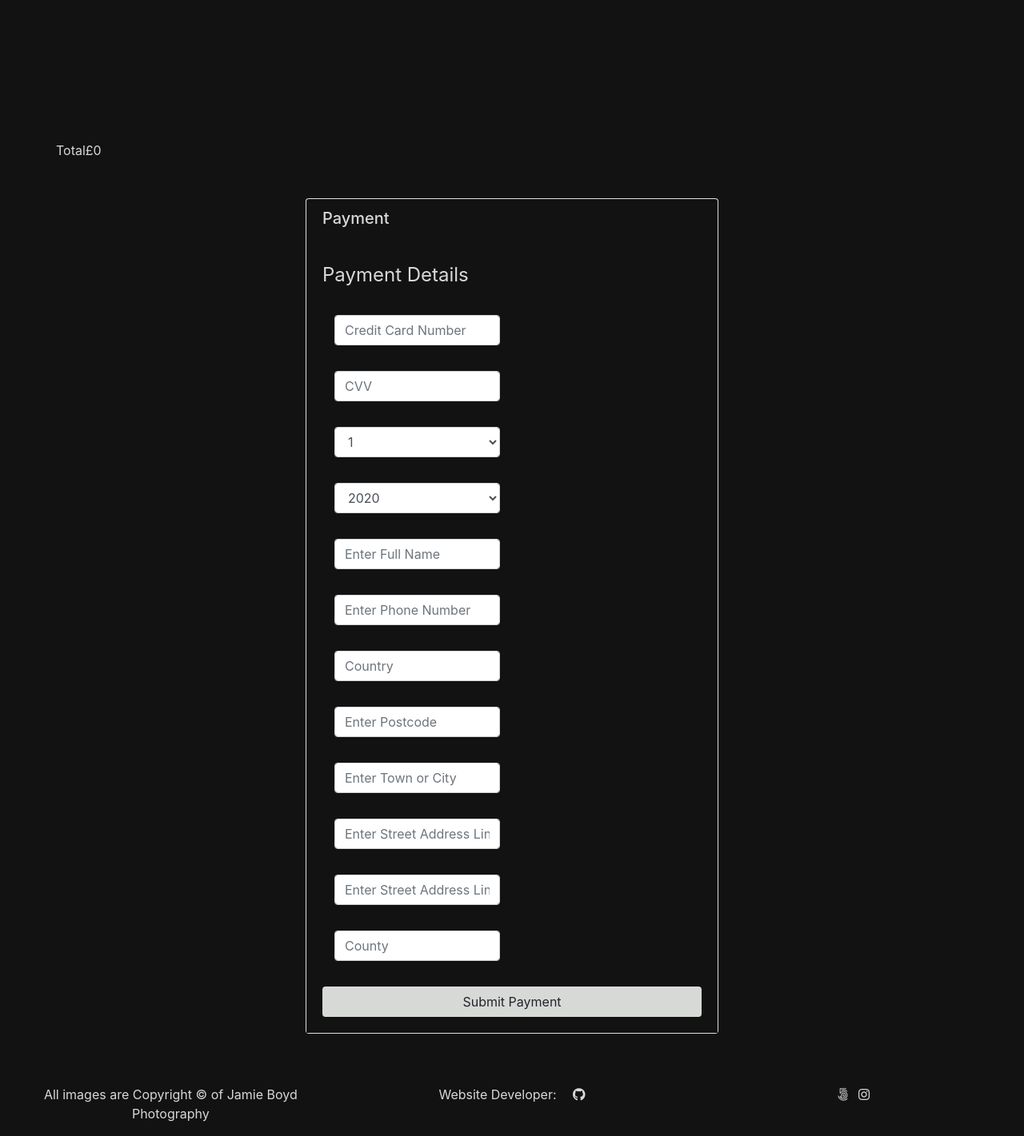
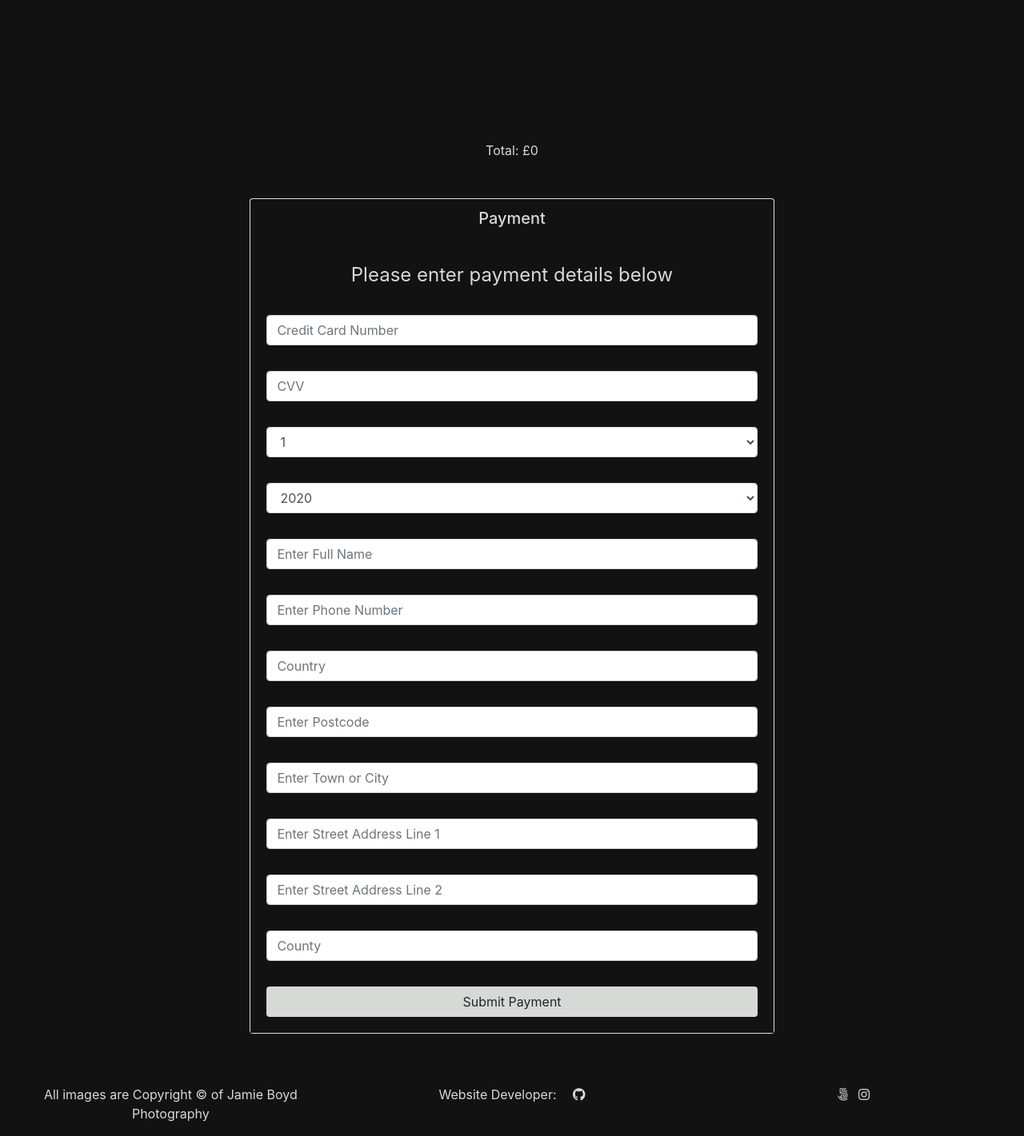
Before and after one commit to jboyd8/jamieboydphotography, a Django app: a page that uses templates/checkout/checkout.html in a window 1280 px wide. Shown: the part 80-1501 px from the top of the page at 80% size. Run offline with Django 3.2, Linux system fonts and the light colour scheme; the visitor is signed in with stand-in values (Sample User, id 1); some libraries are stand-ins or nearby versions.

Commit message:
feat: added styles and structure to checkout page

```diff
--- a/jamieboydphoto/static/css/style.css
+++ b/jamieboydphoto/static/css/style.css
@@ -325,6 +325,28 @@ section {
     text-align: center;
 }
 
+/* Checkout */
+
+.checkout-total-row {
+    justify-content: center;
+}
+
+.checkout-col {
+    padding-left: 7.5%;
+    padding-right: 7.5%;
+}
+
+@media (min-width: 768px) {
+    .checkout-col {
+        padding-right: 20%;
+        padding-left: 20%;
+    }
+}
+
+.checkout-card {
+    text-align: center;
+}
+
 /* Footer */
 #main-footer {
     height: 5%;
--- a/templates/checkout/checkout.html
+++ b/templates/checkout/checkout.html
@@ -6,30 +6,15 @@
 
 {% block content %}
 <section class="container login-body">
-    <div class="row">
-        {% for item in cart_items %}
-        <div class="col-md-6 mx-auto">
-            <div class="card">
-                <div class="card-body">
-                    <div style="background-image: {{ item.product.image }}"></div>
-                </div>
-                <div class="card-body">
-                    <h5>{{ item.product.name }}</h5>
-                    <p>{{ item.product.description }}</p>
-                    <p>{{ item.quantity }}</p>
-                    <p>{{ item.product.price }}</p>
-                </div>
-            </div>
+    <div class="row checkout-total-row">
+        <div>
+            <p>Total: £{{ total }}</p>
         </div>
-        {% endfor %}
-    </div>
-    <div class="row">
-        <p>Total</p>
-        <p>£{{ total }}</p>
+
     </div>
     <div class="row contact-row">
-        <div class="col-md-6 mx-auto">
-            <div class="card">
+        <div class="col-12 mx-auto checkout-col">
+            <div class="card checkout-card">
                 <div class="card-header user-card-header">
                     <h5>Payment</h5>
                 </div>
@@ -37,17 +22,17 @@
                     <!-- Flashes alerts -->
                     {% include 'partials/_alerts.html' %}
                     <form action="{% url 'checkout' %}" method="POST" id="payment-form">
-                        <legend>Payment Details</legend>
+                        <legend>Please enter payment details below</legend>
                         <div id="credit-card-errors" style="display: none">
                             <div class="alert-message block-message error" id="stripe-error-message"></div>
                         </div>
                         <!-- Hidden field to help prevent attacks -->
                         {% csrf_token %}
-                        <div class="form-group col-12 col-md-6">
+                        <div class="form-group">
                             <!-- Pass through payment form from Checkout view -->
                             {{ payment_form }}
                         </div>
-                        <div class="form-group col-12 col-md-6">
+                        <div class="form-group">
                             <!-- Pass through order form from checkout view -->
                             {{ order_form }}
                         </div>
```
